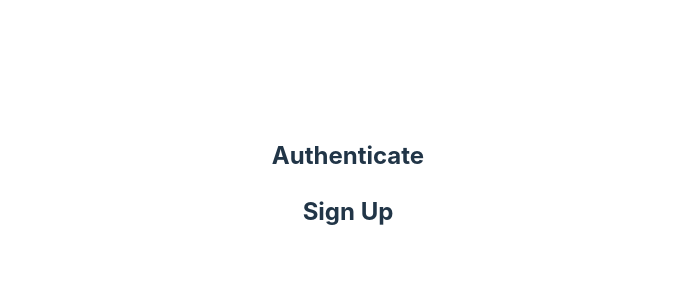
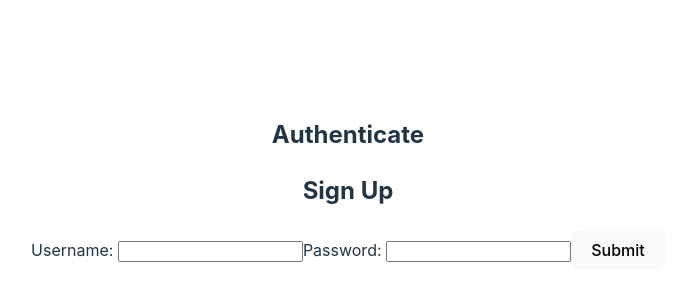
Before and after one commit to jess-s55/ReactForm, a React (Vite) app: page / in a window 1280 px wide. Shown: the part 216-516 px from the top of the page, without its empty margins (292-968 px from the left). Built offline with nearby package versions, Linux system fonts and the light colour scheme.

Commit message:
need help getting the token

```diff
--- a/src/components/SignUpForm.jsx
+++ b/src/components/SignUpForm.jsx
@@ -1,5 +1,41 @@
+import { useState } from 'react'
+
 export default function SignUpForm() {
+    const [username, setUsername] = useState("");
+    const [password, setPassword] = useState("");
+    const [error, setError] = useState(null);
 
-    return <h2>Sign Up</h2>;
+    async function handleSubmit(e) {
+        e.preventDefault();
+        console.log("hello");
+        try {
+            const response = await fetch('https://fsa-jwt-practice.herokuapp.com/signup.', {
+                method: "POST",
+                body: JSON.stringify({ username, password }),
+            });
 
+            const result = await response.json();
+            // console.log(result);
+        } catch (error) {
+            // console.error(error)
+            setError(error.message);
+        }
+        setUsername("");
+        setPassword("");
+    }
+    return (
+        <div>
+            <h2>Sign Up</h2>
+            {error && <p>{error}</p>}
+            <form method="POST" onSubmit={handleSubmit}>
+                <label>
+                    Username:{""} <input value={username} onChange={(e) => setUsername(e.target.value)}/>
+                </label>
+                <label>
+                    Password:{""} <input value={password} onChange={(e) => setPassword(e.target.value)}/>
+                </label>
+                <button >Submit</button>
+            </form>
+            </div>
+    )
 }
```
